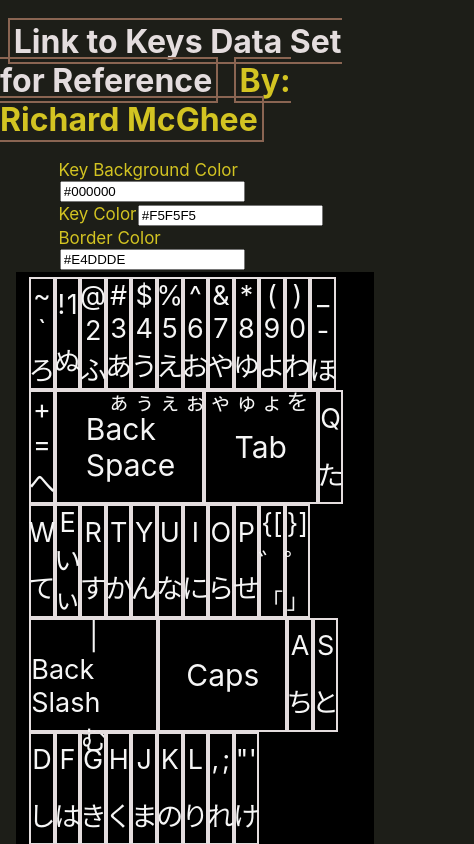
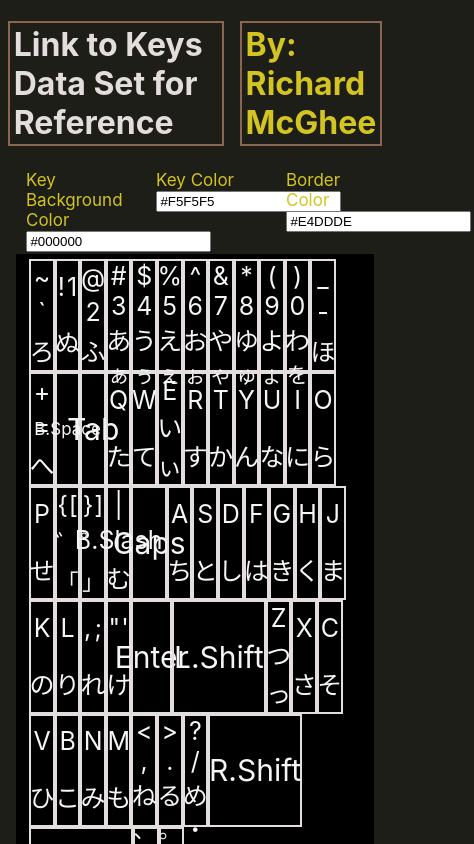
Before and after one commit to Richard-McGhee/Dark-JP-Keyboard, a React (Create React App) app: page / in a window 390 px wide. Shown: the top 844 px of the page, 474 px wide, since content can reach past the window. Built offline with nearby package versions, Linux system fonts and the light colour scheme.

Commit message:
Finished up the breakpoints, still don't know about the specific screen res for my firefox but I think everything is good and ready to be hosted

```diff
--- a/src/components/HexForm.js
+++ b/src/components/HexForm.js
@@ -3,10 +3,12 @@ import styled from 'styled-components'
 import KeysRoWithKArrays from './KeysROWithKArrays'
 
 const FormStyles = styled.div`
+    display: flex;
+    flex-wrap: wrap;
     form{
         color: #D3C422;
         margin: .5% auto;
-        width: 45%;
+        width: 30%;
         font-size: 17px;
     }
     label{
@@ -30,9 +32,17 @@ const FormStyles = styled.div`
 
     }
     /* Laptop */
+    @media(max-width: 1440px){
+        form{
+            width: 25%;
+        }
+    }
+    /* Laptop 2 */
     @media(max-width: 1024px){
+        display: flex;
+        flex-wrap: wrap;
         form{
-            width: 70%;
+            width: 20%;
         }
     }
     /* Tablet */
@@ -91,25 +101,22 @@ function HexForm() {
         }
     }
 
-    console.log(formState)
     return (
         <FormStyles>
 
             <form onSubmit={submitKeyBGColor}>
                 <label htmlFor="keyBGColorInput">
                     Key Background Color
-
                     <input type="text"
                         name="background"
                         placeholder="Enter 6 Characters with a #"
                         value={formState.background}
                         onChange={handleChange}
                     />
-
                 </label>
             </form>
             <form onSubmit={submitKeyColor}>
-            <label htmlFor="KeyColorInput">
+                <label htmlFor="KeyColorInput">
                     Key Color
                     <input type="text"
                     name="color"
@@ -119,7 +126,7 @@ function HexForm() {
                 </label>
             </form>
             <form onSubmit={submitBDColor}>
-            <label htmlFor="KeyColorInput">
+                <label htmlFor="KeyColorInput">
                     Border Color
                     <input type="text"
                     name="border"
@@ -128,7 +135,11 @@ function HexForm() {
                     onChange={handleChange} />
                 </label>
             </form>
-            <KeysRoWithKArrays keyColor={keyColor} keyBGColor={keyBGColor} borderColor={borderColor} />
+            <KeysRoWithKArrays
+                keyColor={isValid ? keyColor : formState.color}
+                keyBGColor={isValid ? keyBGColor : formState.background}
+                borderColor={isValid ? borderColor : formState.border}
+            />
         </FormStyles>
      );
 }
--- a/src/components/Home.js
+++ b/src/components/Home.js
@@ -17,6 +17,12 @@ const HomeStyles = styled.div`
         }
     }
     /* Laptop */
+    @media(max-width: 1440px){
+        h1{
+            width: 70%;
+        }
+    }
+    /* Laptop 2 */
     @media(max-width: 1024px){
         h1{
             width: 100%;
@@ -26,6 +32,7 @@ const HomeStyles = styled.div`
     @media(max-width: 768px){
         h1{
             width: 100%;
+            display: flex;
         }
     }
     /* Mobile */
--- a/src/components/KeysDataStorage.js
+++ b/src/components/KeysDataStorage.js
@@ -324,7 +324,7 @@ let keyDataInRowsObjectsWithKeyArrays = [
         [{id: ")", chars: [")", "0", "わ", "を"]}],
         [{id: "_", chars: ["_", "-", "ほ"]}],
         [{id: "+", chars: ["+", "=", "へ"]}],
-        [{id: "Back Space", chars: ["Back Space"]}]
+        [{id: "Back Space", chars: ["B.Space"]}]
     ],
     // Second row of Keys, mirroring the keyboard layout
     [
@@ -341,7 +341,7 @@ let keyDataInRowsObjectsWithKeyArrays = [
         [{id: "P", chars: ["P", "せ"]}],
         [{id: "{", chars: ["{", "[", "゛", "「"]}],
         [{id: "}", chars: ["}", "]", "゜", "」"]}],
-        [{id: "|", chars: ["|", "Back Slash", "む"]}]
+        [{id: "|", chars: ["|", "B.Slash", "む"]}]
     ],
     // Third row of Keys, mirroring the keyboard layout
     [
--- a/src/components/KeysROWithKArrays.js
+++ b/src/components/KeysROWithKArrays.js
@@ -86,17 +86,97 @@ const KeyStyles = styled.div`
         .Shifts{
             width: 210px;
         }
+
         .SpcBar{
             width: 579px;
         }
     }
     /* Laptop */
+    @media(max-width: 1440px){
+        .BSpace{
+            width: 125px;
+        }
+        .BSpace span{
+            display: flex;
+            align-items: center;
+            justify-content: space-around;
+            margin: 0;
+        }
+        .Tab{
+            width: 90px;
+        }
+        .BSlash{
+            width: 115px;
+        }
+        .Caps{
+            width: 105px;
+        }
+        .Enter{
+            width: 185px;
+        }
+        .Shifts{
+            width: 187px;
+        }
+
+        .SpcBar{
+            width: 485px;
+        }
+    }
+    /* Laptop 2 */
     @media(max-width: 1024px){
-
+        font-size: 25px;
+        .BSpace{
+            width: 75px;
+            font-size: 17px;
+        }
+        .Tab{
+            width: 60px;
+        }
+        .BSlash{
+            width: 75px;
+        }
+        .Caps{
+            width: 85px;
+        }
+        .Enter{
+            width: 105px;
+        }
+        .Shifts{
+            width: 125px;
+        }
+        .Ctrls{
+            width: 145px;
+        }
+        .SpcBar{
+            width: 259px;
+        }
     }
     /* Tablet */
     @media(max-width: 768px){
-
+        .BSpace{
+            width: 6.5%;
+        }
+        .Tab{
+            width: 6.5%;
+        }
+        .BSlash{
+            width: 6.5%;
+        }
+        .Caps{
+            width: 9.5%;
+        }
+        .Enter{
+            width: 11%;
+        }
+        .Shifts{
+            width: 90px;
+        }
+        .Ctrls{
+            width: 100px;
+        }
+        .SpcBar{
+            width: 205px;
+        }
     }
     /* Mobile */
     @media(max-width: 480px){
@@ -126,7 +206,7 @@ function Keys(props) {
                     item.map((row) => (
                         row.map((chara, idx) => (
                             <div style={{border: `2px solid ${props.borderColor}`}} key={idx} className={chara.id === "Back Space" ? "BSpace" : "" || chara.id === "Tab" ? "Tab" : "" || chara.id === "|" ? "BSlash" : "" || chara.id === "Caps" ? "Caps" : "" || chara.id === "Enter" ? "Enter" : ""|| chara.id === "L.Shift" ? "Shifts" : "" || chara.id === "R.Shift" ? "Shifts" : "" ||chara.id === "L.Ctrl" ? "Ctrls" : "" || chara.id === "R.Ctrl" ? "Ctrls" : "" || chara.id === "Spacebar" ? "SpcBar" : ""}>{chara.chars.map(ch => (
-                                <span>{ch}</span>
+                                <span key={ch[0]}>{ch}</span>
                             ))}</div>
                         ))
                     ))
```
